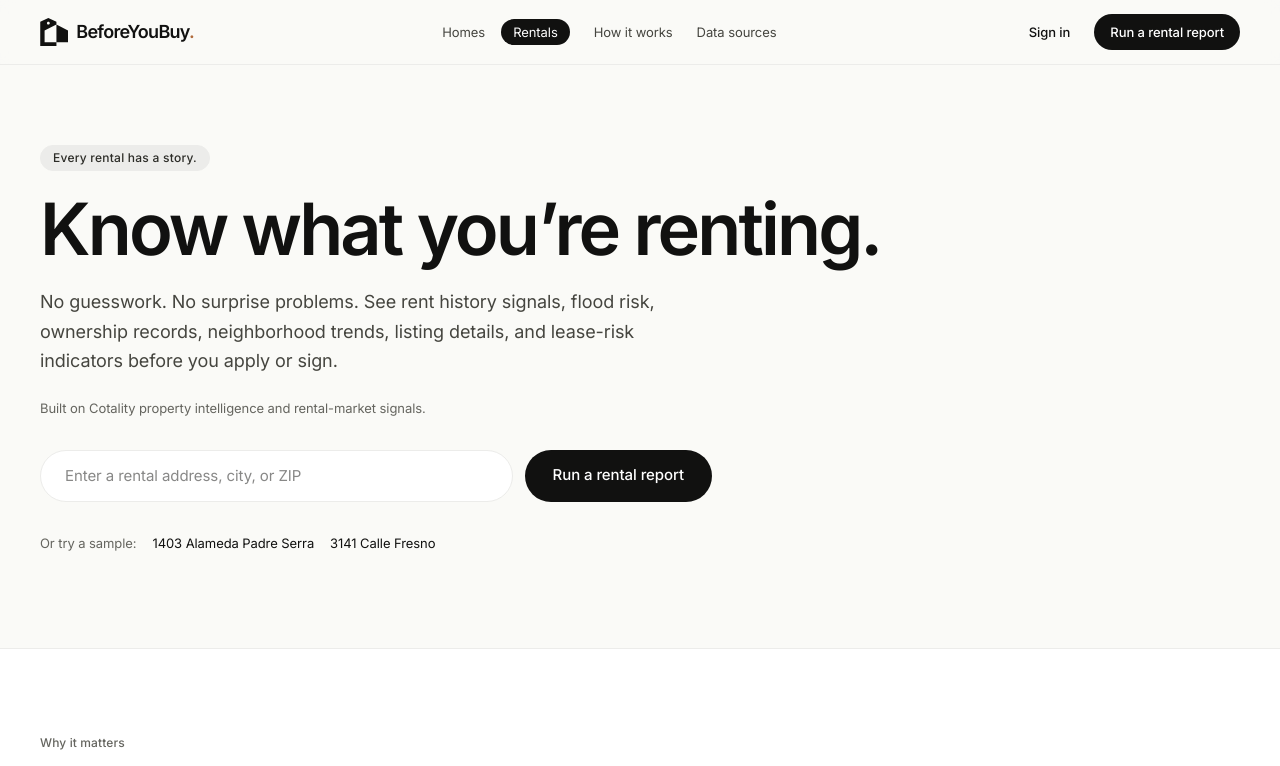
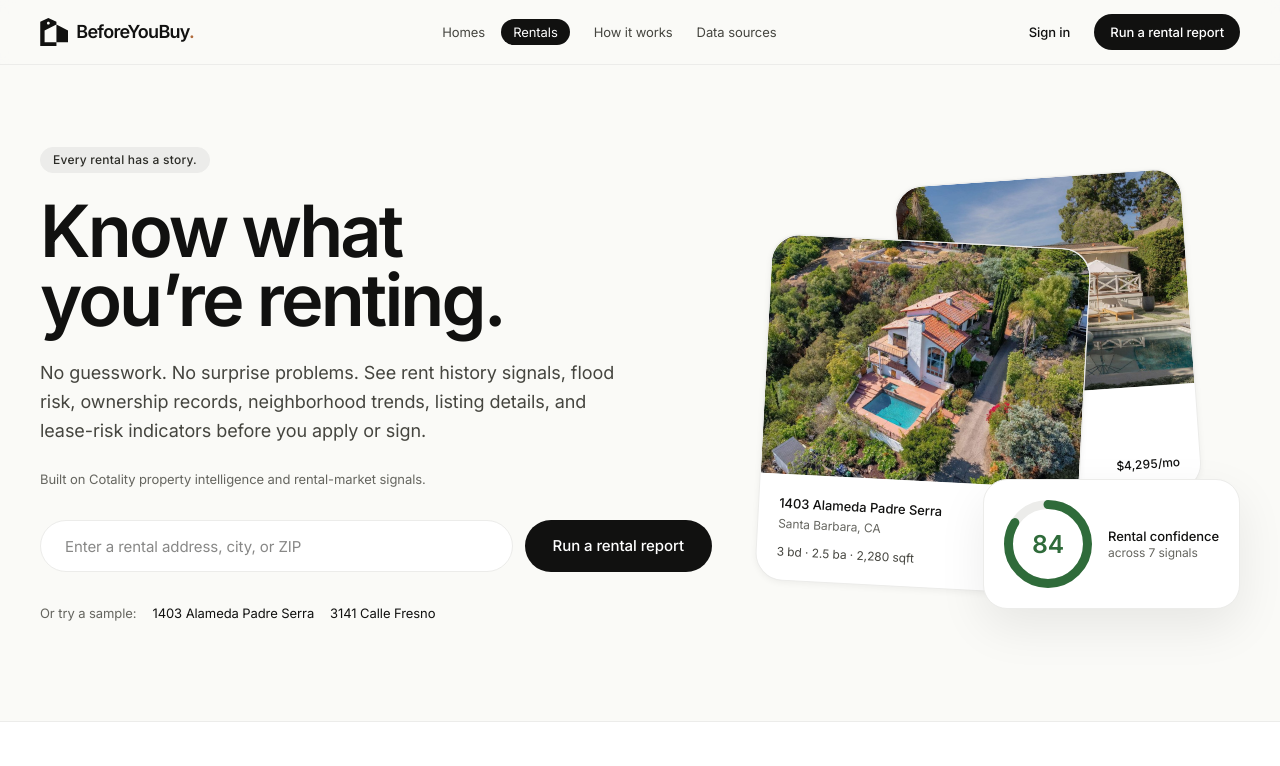
Before and after one commit to Allerdyce/BeforeYouBuy, a Next.js app: page /rentals in a window 1280 px wide. Shown: the top 766 px of the page. Built offline with nearby package versions, Linux system fonts and the light colour scheme.

Commit message:
Add hero preview cards to rentals landing

```diff
--- a/src/app/rentals/page.tsx
+++ b/src/app/rentals/page.tsx
@@ -91,15 +91,16 @@ function ProductTabs({ current }: { current: "homes" | "rentals" }) {
 function Hero() {
   return (
     <section id="top" className="relative overflow-hidden">
-      <div className="mx-auto w-full max-w-7xl px-4 sm:px-6 lg:px-10 pt-12 pb-16 lg:pt-20 lg:pb-24 flex flex-col gap-6">
+      <div className="mx-auto w-full max-w-7xl px-4 sm:px-6 lg:px-10 pt-12 pb-16 lg:pt-20 lg:pb-24 flex flex-col lg:grid lg:grid-cols-12 lg:gap-10 lg:items-center">
+        <div className="lg:col-span-7 flex flex-col gap-6 min-w-0 w-full">
           <Badge tone="neutral" className="self-start">Every rental has a story.</Badge>
-        <h1 className="font-display text-[2rem] leading-[1.05] sm:text-5xl md:text-6xl lg:text-7xl font-semibold tracking-display sm:leading-[0.95] text-balance break-words max-w-4xl">
+          <h1 className="font-display text-[2rem] leading-[1.05] sm:text-5xl md:text-6xl lg:text-7xl font-semibold tracking-display sm:leading-[0.95] text-balance break-words">
             Know what you’re renting.
           </h1>
-        <p className="text-stone-600 text-base sm:text-lg max-w-2xl leading-relaxed">
+          <p className="text-stone-600 text-base sm:text-lg max-w-xl leading-relaxed">
             No guesswork. No surprise problems. See rent history signals, flood risk, ownership records, neighborhood trends, listing details, and lease-risk indicators before you apply or sign.
           </p>
-        <p className="text-sm text-stone-500 max-w-2xl">
+          <p className="text-sm text-stone-500 max-w-xl">
             Built on Cotality property intelligence and rental-market signals.
           </p>
           <form className="flex flex-col sm:flex-row gap-3 w-full max-w-2xl mt-2">
@@ -119,7 +120,65 @@ function Hero() {
             ))}
           </div>
         </div>
+        <div className="hidden lg:block lg:col-span-5 relative">
+          <HeroPreview />
+        </div>
+      </div>
     </section>
+  );
+}
+
+function HeroPreview() {
+  const [r1, r2] = RENTALS;
+  return (
+    <div className="relative h-[480px]">
+      <div className="absolute right-12 top-8 w-72 rotate-[-4deg]">
+        <PreviewCard r={r2} />
+      </div>
+      <div className="absolute left-0 top-24 w-80 rotate-[3deg]">
+        <PreviewCard r={r1} />
+      </div>
+      <div className="absolute right-0 bottom-4 rounded-3xl bg-paper border border-mist shadow-[var(--shadow-lg)] p-5 flex items-center gap-4">
+        <ScoreRing score={r1.confidence.overall} size={88} strokeWidth={9} />
+        <div className="text-sm">
+          <div className="font-medium">Rental confidence</div>
+          <div className="text-xs text-stone-500">across 7 signals</div>
+        </div>
+      </div>
+    </div>
+  );
+}
+
+function PreviewCard({ r }: { r: (typeof RENTALS)[number] }) {
+  const [c1, c2, c3] = r.hero.photoGradient;
+  const heroImg = r.hero.images?.[0];
+  return (
+    <Card className="overflow-hidden shadow-[var(--shadow-lg)]">
+      <CardMedia>
+        {heroImg ? (
+          // eslint-disable-next-line @next/next/no-img-element
+          <img src={heroImg} alt={r.address.line1} className="absolute inset-0 h-full w-full object-cover" />
+        ) : (
+          <div
+            className="absolute inset-0"
+            style={{
+              background:
+                `radial-gradient(60% 80% at 30% 20%, ${c1}, transparent 70%),` +
+                `radial-gradient(70% 70% at 80% 60%, ${c2}, transparent 65%),` +
+                `linear-gradient(180deg, ${c2} 0%, ${c3} 100%)`,
+            }}
+          />
+        )}
+      </CardMedia>
+      <CardBody className="space-y-1">
+        <div className="text-sm font-medium">{r.address.line1}</div>
+        <div className="text-xs text-stone-500">{r.address.city}, {r.address.state}</div>
+        <div className="flex justify-between pt-2 text-xs text-stone-600">
+          <span>{r.hero.beds} bd · {r.hero.baths} ba · {fmtNum(r.hero.livingSqft)} sqft</span>
+          <span className="font-medium tabular-nums text-ink">{fmtUSD(r.hero.askingRent)}/mo</span>
+        </div>
+      </CardBody>
+    </Card>
   );
 }
 
```
Lines whose indentation alone changed are shown as unchanged.
